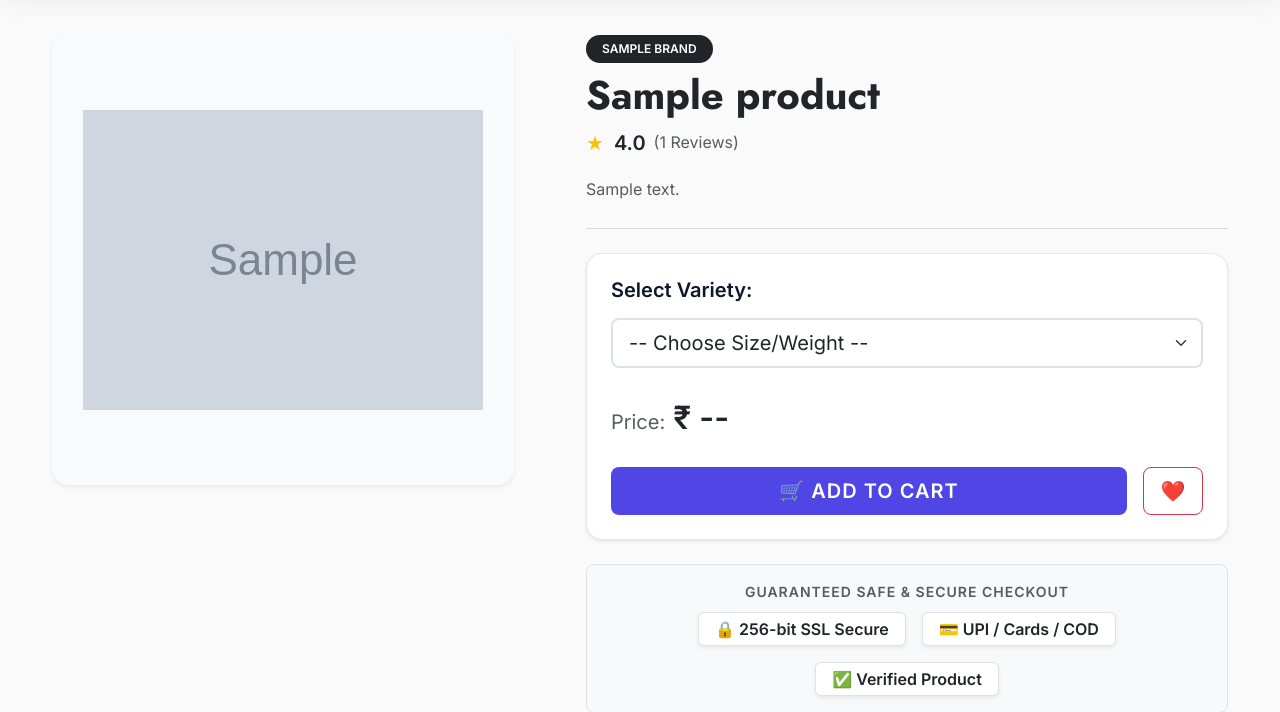
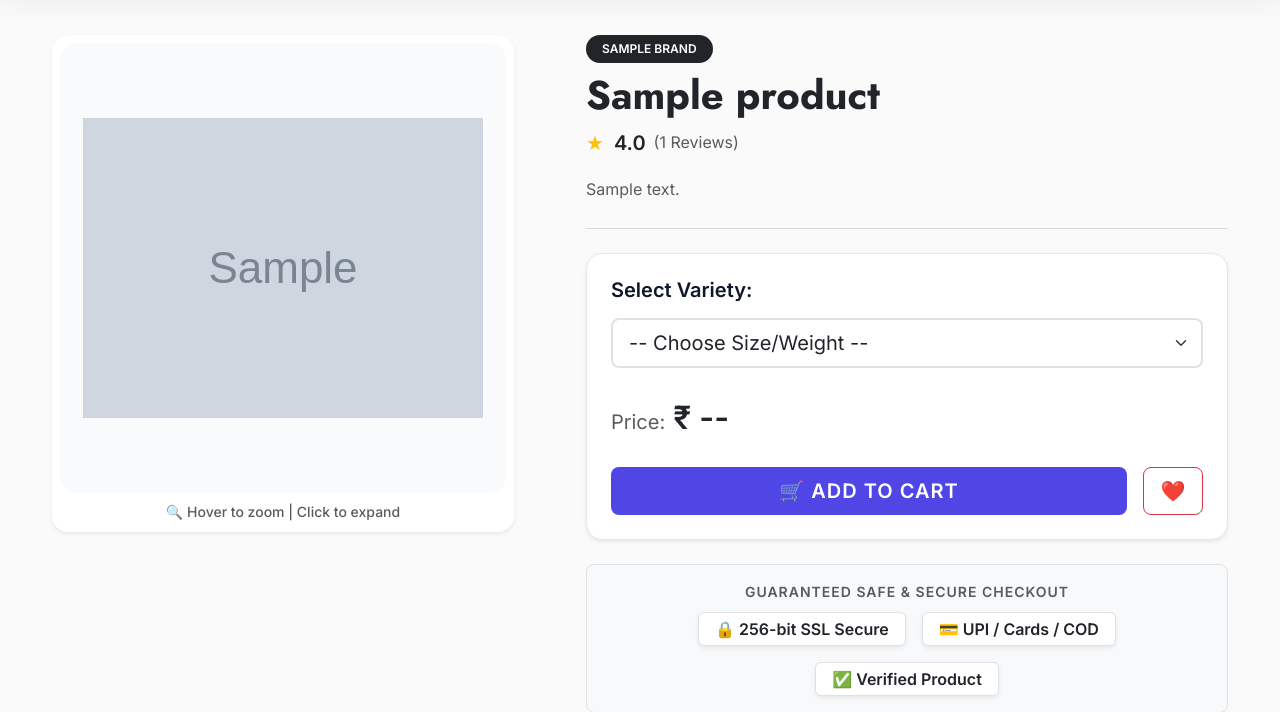
Before and after one commit to pankajchachan2008-rgb/my-online-store, a Django app: page /product/1/ in a window 1280 px wide. Shown: the part 120-832 px from the top of the page. Run offline with Django 5.2, Linux system fonts and the light colour scheme; tables that the repository leaves empty hold one stand-in row (values such as "Sample post"); grey boxes marked "Sample" are stand-in pictures.

Commit message:
Added Advanced Hover Zoom and Fullscreen Modal

```diff
--- a/products/templates/products/product_detail.html
+++ b/products/templates/products/product_detail.html
@@ -1,7 +1,7 @@
 {% extends 'base.html' %}
 {% load static %}
 
-<!-- 🌟 NAYA: Product Specific SEO -->
+<!-- 🌟 Product Specific SEO -->
 {% block title %}{{ product.name }} - Buy Online at CGSMART{% endblock %}
 {% block meta_description %}Buy {{ product.name }} online at the best price. {{ product.description|truncatechars:100 }}{% endblock %}
 {% block og_title %}{{ product.name }} | CGSMART{% endblock %}
@@ -30,7 +30,7 @@
     }
 
     .btn-sticky-cart {
-        background-color: #0F172A; /* Deep Blue */
+        background-color: #0F172A;
         color: #FFFFFF;
         font-family: 'Jost', sans-serif;
         font-weight: 600;
@@ -43,7 +43,7 @@
     }
 
     .btn-sticky-cart:hover {
-        background-color: #D4AF37; /* Premium Gold */
+        background-color: #D4AF37;
         color: #0F172A;
     }
 
@@ -55,27 +55,51 @@
         line-height: 1.1;
     }
 
-    /* Mobile view mein page ke end mein thodi jagah dena taaki footer chhupe nahi */
     @media (max-width: 768px) {
-        body {
-            padding-bottom: 80px;
-        }
+        body { padding-bottom: 80px; }
+    }
+
+    /* 🌟 NEW: IMAGE ZOOM CSS */
+    .zoom-container {
+        position: relative;
+        overflow: hidden;
+        cursor: crosshair; /* Zoom icon on cursor */
+        height: 450px;
+        display: flex;
+        align-items: center;
+        justify-content: center;
+        border-radius: 1rem;
+        background: #F8FAFC;
+    }
+    .zoom-image {
+        max-height: 100%;
+        max-width: 100%;
+        object-fit: contain;
+        mix-blend-mode: multiply;
+        transition: transform 0.2s ease-out; /* Smooth enter/exit */
     }
 </style>
 
 <div class="container py-5" style="max-width: 1200px;">
     <div class="row g-5">
-        <!-- 📸 Product Image Gallery -->
+
+        <!-- 📸 Product Image Gallery (With Hover Zoom & Click Modal) -->
         <div class="col-lg-5">
-            <div class="card border-0 shadow-sm rounded-4 overflow-hidden" style="background: #F8FAFC;">
-                <div class="card-body p-4 d-flex align-items-center justify-content-center" style="height: 450px;">
-                    {% if product.image %}
-                        <!-- 🌟 NAYA: loading="lazy" added for Speed Optimization -->
-                        <img src="{{ product.image.url }}" alt="{{ product.name }}" class="img-fluid" style="max-height: 100%; object-fit: contain; mix-blend-mode: multiply;" loading="lazy">
-                    {% else %}
+            <div class="card border-0 shadow-sm rounded-4 overflow-hidden p-2">
+                {% if product.image %}
+                    <!-- Hover Zoom Container -->
+                    <div class="zoom-container" id="zoomContainer" data-bs-toggle="modal" data-bs-target="#imageModal" title="Click to view full screen">
+                        <img src="{{ product.image.url }}" alt="{{ product.name }}" class="zoom-image" id="zoomImage" loading="lazy">
+                    </div>
+                    <!-- Hint Text -->
+                    <div class="text-center mt-2 text-muted small fw-medium">
+                        🔍 Hover to zoom | Click to expand
+                    </div>
+                {% else %}
+                    <div class="zoom-container">
                         <img src="https://placehold.co/400x400/E2E8F0/64748B?text=No+Image" class="img-fluid rounded-3" loading="lazy">
-                    {% endif %}
-                </div>
+                    </div>
+                {% endif %}
             </div>
         </div>
 
@@ -103,12 +127,11 @@
                 <hr class="my-4 border-secondary opacity-25">
 
                 <!-- 🛒 Add to Cart Form -->
-                <!-- 🌟 NAYA FIX: id="addToCartForm" add kiya -->
                 <form id="addToCartForm" action="{% url 'add_to_cart' product.id %}" method="POST" class="bg-white p-4 rounded-4 shadow-sm border" style="border-color: #E2E8F0 !important;">
                     {% csrf_token %}
 
                     {% if product.variants.exists %}
-                        <!-- Agar Varieties (Variants) hain -->
+                        <!-- Varieties (Variants) -->
                         <h5 class="fw-bold mb-3">Select Variety:</h5>
                         <div class="mb-4">
                             <select name="variant_id" id="variantSelect" class="form-select form-select-lg border-2 shadow-none focus-ring" required onchange="updatePrice()">
@@ -128,7 +151,7 @@
                         </div>
 
                     {% else %}
-                        <!-- Normal Product (Bina Variant ke) -->
+                        <!-- Normal Product -->
                         <div class="d-flex align-items-baseline mb-4">
                             <span class="fs-1 fw-bold text-dark">₹{{ product.price }}</span>
                             {% if product.mrp and product.mrp > product.price %}
@@ -176,7 +199,6 @@
                 <div class="mt-5 pt-4 border-top">
                     <h4 class="fw-bold mb-4">Customer Reviews ({{ review_count }})</h4>
 
-                    <!-- Review Form -->
                     {% if user.is_authenticated %}
                         <div class="bg-white p-4 rounded-4 shadow-sm border mb-4">
                             <h6 class="fw-bold mb-3">Write a Review</h6>
@@ -255,16 +277,30 @@
     </div>
 </div>
 
+<!-- 🖼️ FULL SCREEN IMAGE MODAL -->
+{% if product.image %}
+<div class="modal fade" id="imageModal" tabindex="-1" aria-hidden="true">
+  <div class="modal-dialog modal-dialog-centered modal-xl">
+    <div class="modal-content bg-transparent border-0">
+      <div class="modal-header border-0 pb-0 justify-content-end">
+        <button type="button" class="btn-close btn-close-white" data-bs-dismiss="modal" aria-label="Close" style="background-color: #fff; border-radius: 50%; opacity: 1; padding: 10px; margin: 10px;"></button>
+      </div>
+      <div class="modal-body text-center p-0">
+        <img src="{{ product.image.url }}" class="img-fluid rounded" style="max-height: 85vh; object-fit: contain;">
+      </div>
+    </div>
+  </div>
+</div>
+{% endif %}
+
 <!-- Dynamic Price Update Script -->
 <script>
     function updatePrice() {
         var select = document.getElementById("variantSelect");
         var price = select.options[select.selectedIndex].getAttribute("data-price");
         if(price) {
-            // Main page ka price update
             document.getElementById("displayPrice").innerText = "₹" + price;
 
-            // Mobile sticky bar ka price bhi update karega
             var stickyPriceEl = document.getElementById("stickyPrice");
             if(stickyPriceEl) {
                 stickyPriceEl.innerText = "₹" + price;
@@ -273,7 +309,38 @@
     }
 </script>
 
-<!-- 🌟 NAYA: Google Rich Results (Schema Markup) -->
+<!-- 🌟 NEW: INNER HOVER ZOOM JAVASCRIPT -->
+<script>
+    document.addEventListener("DOMContentLoaded", function() {
+        const container = document.getElementById('zoomContainer');
+        const img = document.getElementById('zoomImage');
+
+        if (container && img) {
+            container.addEventListener('mousemove', function(e) {
+                // Get container dimensions and mouse position
+                const rect = container.getBoundingClientRect();
+                const x = e.clientX - rect.left;
+                const y = e.clientY - rect.top;
+
+                // Convert mouse position to percentages
+                const xPercent = (x / rect.width) * 100;
+                const yPercent = (y / rect.height) * 100;
+
+                // Move the transform origin to the mouse position and scale
+                img.style.transformOrigin = `${xPercent}% ${yPercent}%`;
+                img.style.transform = "scale(2.5)"; // Adjust 2.5 to increase/decrease zoom level
+            });
+
+            // Reset image when mouse leaves
+            container.addEventListener('mouseleave', function() {
+                img.style.transformOrigin = "center center";
+                img.style.transform = "scale(1)";
+            });
+        }
+    });
+</script>
+
+<!-- Google Rich Results (Schema Markup) -->
 <script type="application/ld+json">
 {
   "@context": "https://schema.org/",
```
